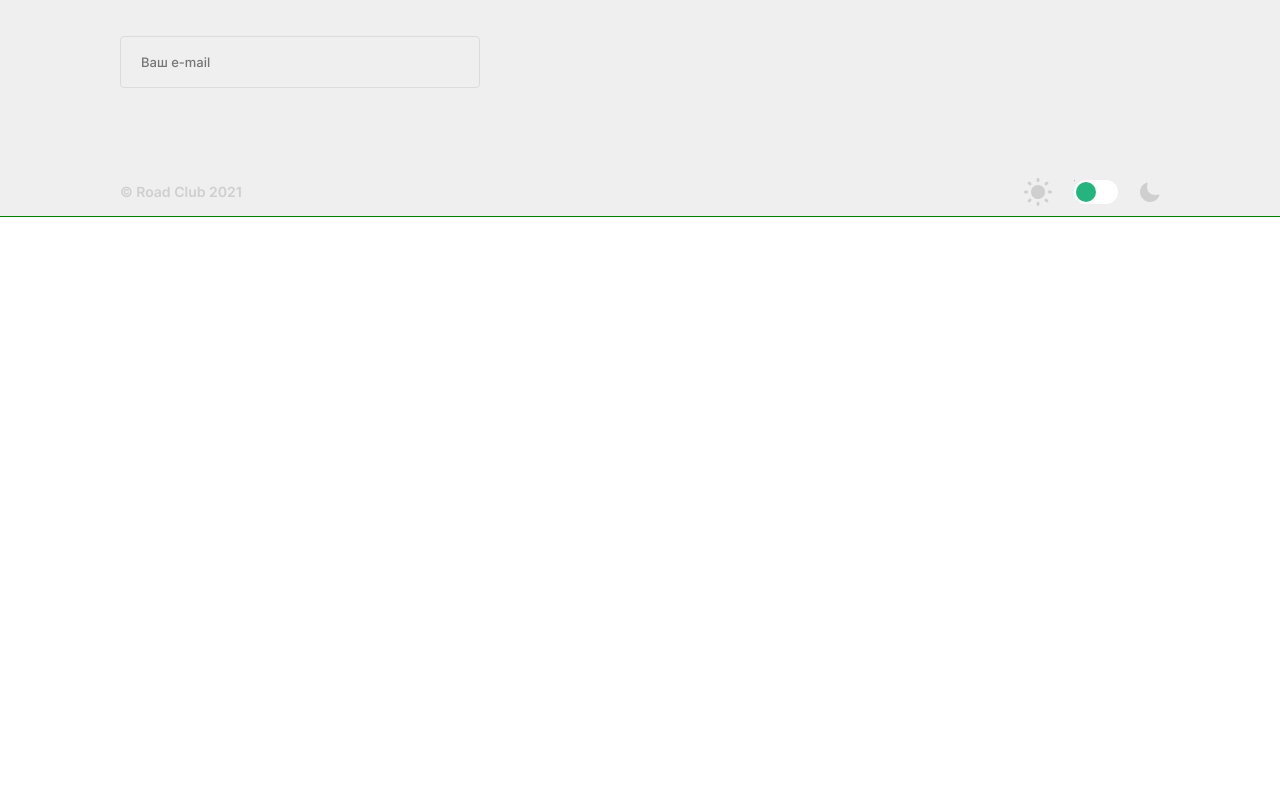
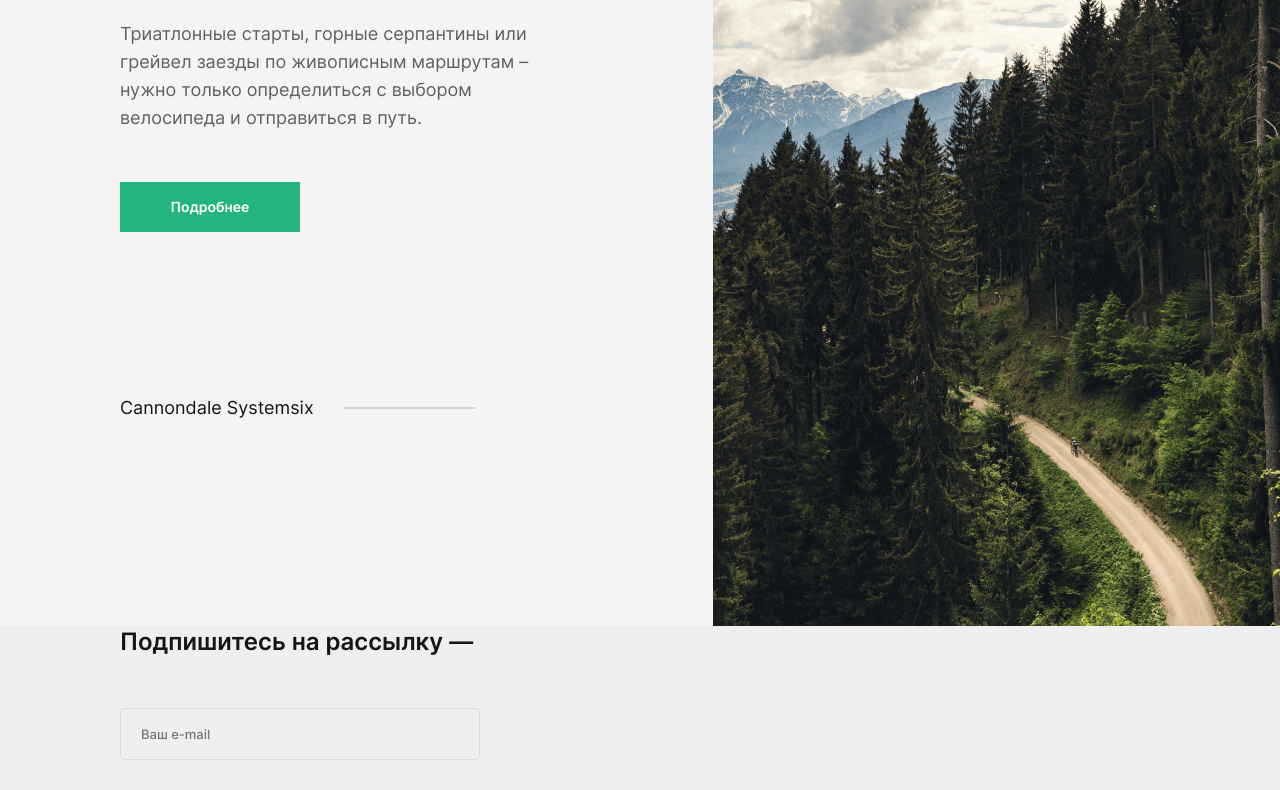
Before and after one commit to KovOlga/hard-one, a website: page index.html in a window 1280 px wide. Shown: the part 304-1094 px from the top of the page. Before the commit the page ends 800 px from the top, so only its background shows below. Drawn offline with nearby package versions, Linux system fonts and the light colour scheme; files whose address does not match are found by name.

Commit message:
added intro grid

```diff
--- a/styles/index.scss
+++ b/styles/index.scss
@@ -36,7 +36,22 @@
 
 .intro {
 	display: grid;
-	grid-template-columns: ;
+	grid-template-columns: minmax(250px, 460px) minmax(10px, 250px) minmax(
+			400px,
+			610px
+		);
+	grid-template-rows: 20px 60px auto 50px auto 50px auto 167px auto 209px;
+	grid-template-areas:
+		". . ."
+		". . img"
+		"title . img"
+		". . img"
+		"text . img"
+		". . img"
+		"link . img"
+		". . img"
+		"bicycle-name-line . img"
+		". . img";
 }
 
 .intro__title {
@@ -78,6 +93,7 @@
 	display: flex;
 	flex-direction: row;
 	align-items: center;
+	flex-wrap: wrap;
 	gap: 30px;
 	grid-area: bicycle-name-line;
 }
@@ -100,6 +116,8 @@
 	display: block;
 	height: 0;
 	min-height: 100%;
+	max-width: 100%;
+	object-fit: cover;
 	grid-area: img;
 }
 
```
Also changed, not shown: index.html (+0 -1 lines), styles/index.css, 1 other file.
